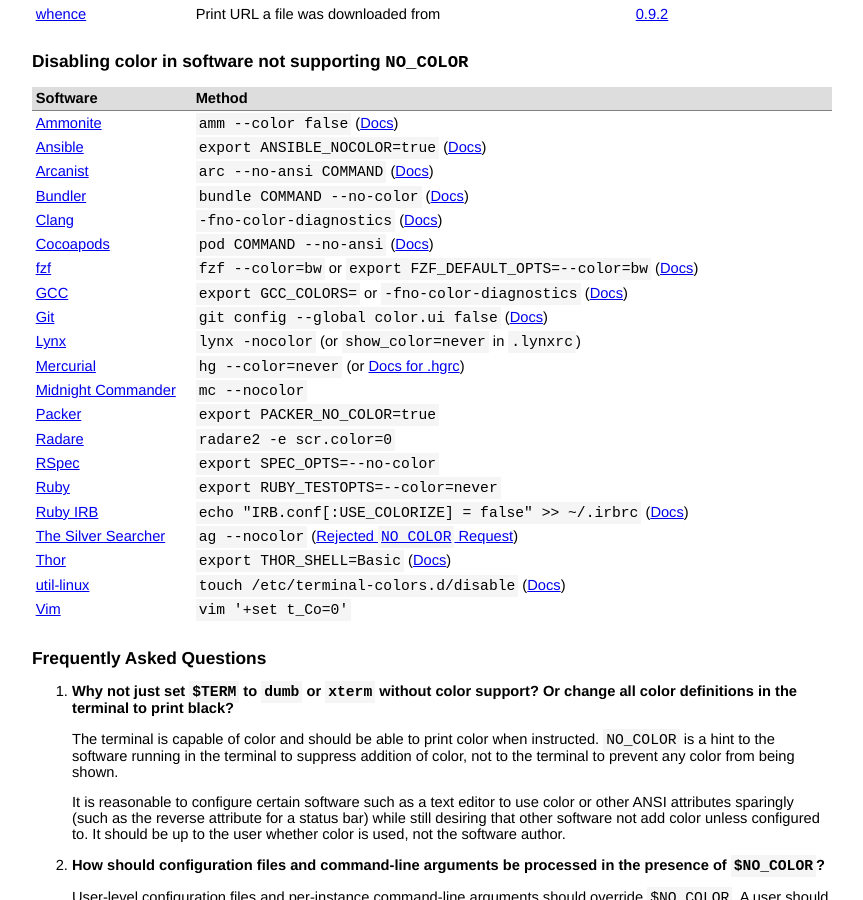
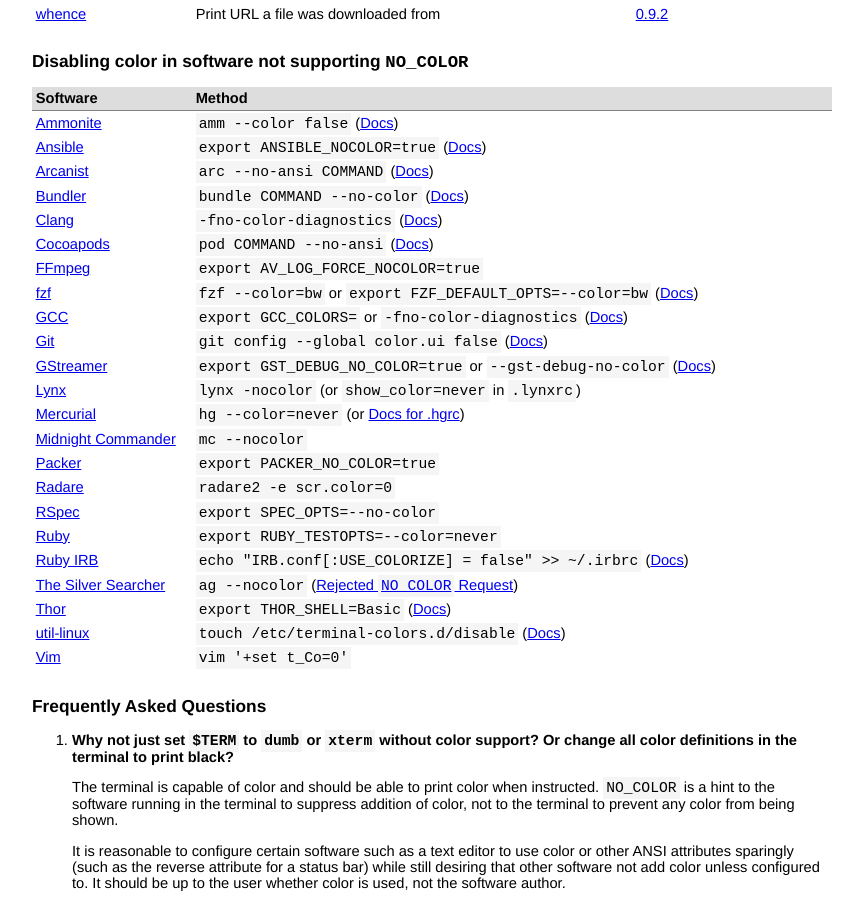
Before and after one commit to jcs/no_color, a Jekyll site: the page built from index.md, in a window 1280 px wide and 900 px high, scrolled down 2480 px. Shown: the whole window, without its empty margins (208-1071 px from the left). Built offline with Jekyll 4.4.1, drawn with Linux system fonts in a browser that asks for light colours; our own code applies the rules of GitHub Pages for plain Markdown files.

Commit message:
Add FFmpeg and GStreamer custom method (#103)
Offtopic about FFmpeg:  https://github.com/FFmpeg/FFmpeg/commit/c3d07c173b and https://github.com/FFmpeg/FFmpeg/commit/2b496c90cd

```diff
--- a/index.md
+++ b/index.md
@@ -139,9 +139,11 @@ color via `NO_COLOR`.
 | [Bundler](https://bundler.io/) | `bundle COMMAND --no-color` ([Docs](https://bundler.io/v1.15/man/bundle.1.html)) |
 | [Clang](https://clang.llvm.org/) | `-fno-color-diagnostics` ([Docs](https://clang.llvm.org/docs/UsersManual.html#formatting-of-diagnostics)) |
 | [Cocoapods](https://cocoapods.org/) | `pod COMMAND --no-ansi` ([Docs](https://guides.cocoapods.org/terminal/commands.html#pod_install)) |
+| [FFmpeg](https://ffmpeg.org/) | `export AV_LOG_FORCE_NOCOLOR=true` |
 | [fzf](https://github.com/junegunn/fzf) | `fzf --color=bw` or `export FZF_DEFAULT_OPTS=--color=bw` ([Docs](https://github.com/junegunn/fzf/wiki/Color-schemes)) |
 | [GCC](https://gcc.gnu.org/) | `export GCC_COLORS=` or `-fno-color-diagnostics` ([Docs](https://gcc.gnu.org/onlinedocs/gcc-7.3.0/gcc/Diagnostic-Message-Formatting-Options.html)) |
 | [Git](https://git-scm.com/) | `git config --global color.ui false` ([Docs](https://git-scm.com/docs/git-config#git-config-colorui))|
+| [GStreamer](https://gstreamer.freedesktop.org/) | `export GST_DEBUG_NO_COLOR=true` or `--gst-debug-no-color` ([Docs](https://developer.gnome.org/gstreamer/stable/gst-running.html)) |
 | [Lynx](http://lynx.browser.org/) | `lynx -nocolor` (or `show_color=never` in `.lynxrc`) |
 | [Mercurial](https://www.mercurial-scm.org/) | `hg --color=never` (or [Docs for .hgrc](https://www.mercurial-scm.org/wiki/ColorExtension)) |
 | [Midnight Commander](https://midnight-commander.org/) | `mc --nocolor` |
```
